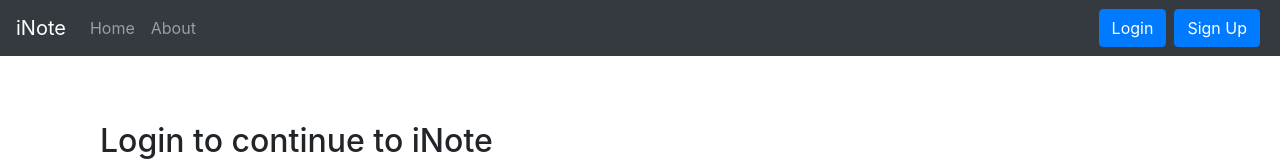
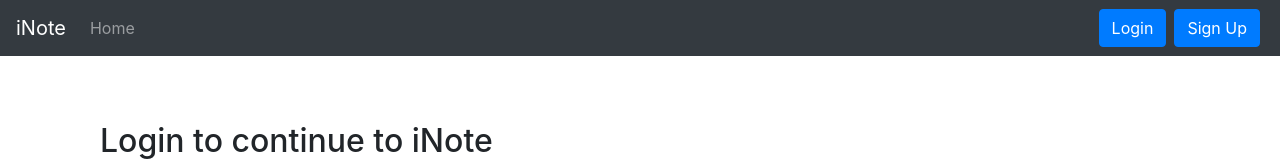
Before and after one commit to Deepvadhadiya/inote, a React (Create React App) app: page /login in a window 1280 px wide. Shown: the top 161 px of the page. Built offline with nearby package versions, Linux system fonts and the light colour scheme.

Commit message:
Completed iNote app

```diff
--- a/src/App.js
+++ b/src/App.js
@@ -6,7 +6,6 @@ import {
 } from 'react-router-dom';
 import Navbar from './components/Navbar';
 import Home from './components/Home';
-import About from './components/About';
 import NoteState from './context/notes/NoteState';
 import Alert from './components/Alert';
 import Login from './components/Login';
@@ -34,7 +33,6 @@ function App() {
         <div className="container my-3">
           <Switch>
             <Route exact path="/" component={() => <Home showAlert={showAlert} />} />
-            <Route exact path="/about" component={() => <About />} />
             <Route exact path="/login" component={() => <Login showAlert={showAlert} />} />
             <Route exact path="/signup" component={() => <Signup showAlert={showAlert} />} />
           </Switch>
--- a/src/components/Navbar.js
+++ b/src/components/Navbar.js
@@ -20,9 +20,6 @@ const Navbar = () => {
                     <li className="nav-item">
                         <Link className={`nav-link ${location.pathname === "/" ? "active" : ""}`} to="/">Home</Link>
                     </li>
-                    <li className="nav-item">
-                        <Link className={`nav-link ${location.pathname === "/about" ? "active" : ""}`} to="/about">About</Link>
-                    </li>
                 </ul>
                 {!localStorage.getItem('token')?<form className="form-inline my-2 my-lg-0">
                     <Link className="btn btn-primary mx-1" to="/login" role="button">Login</Link>
```
